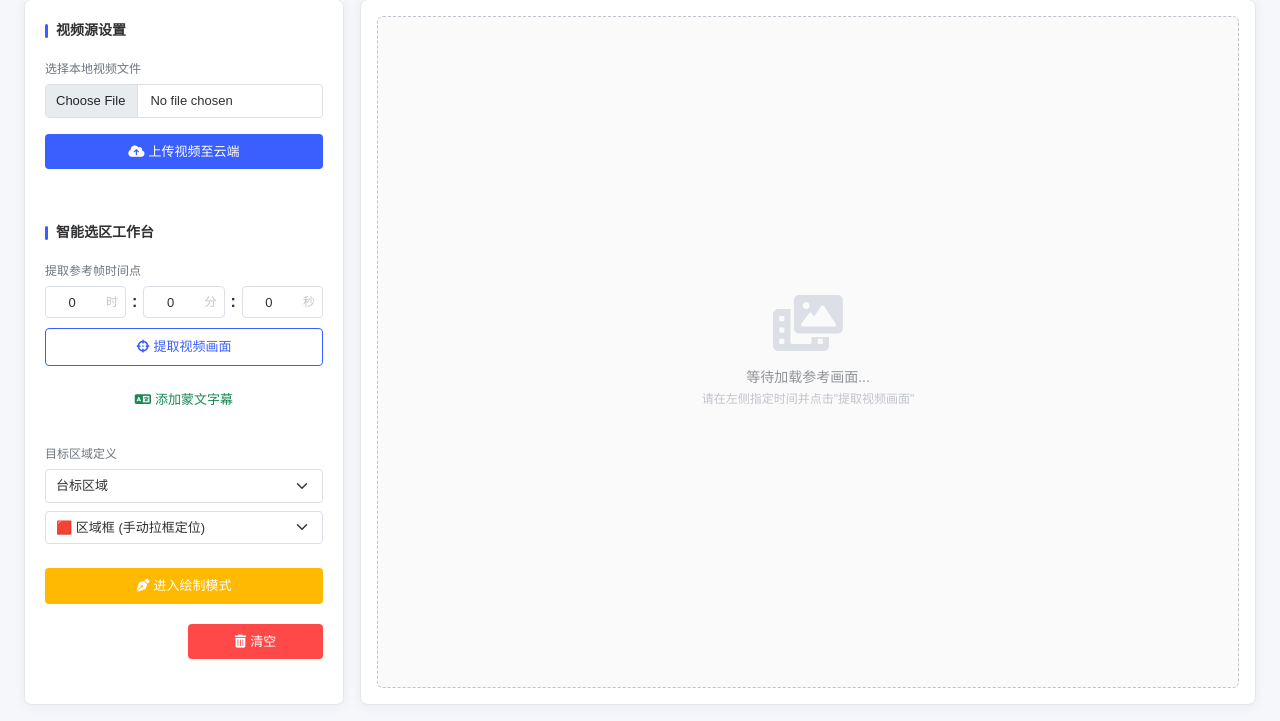
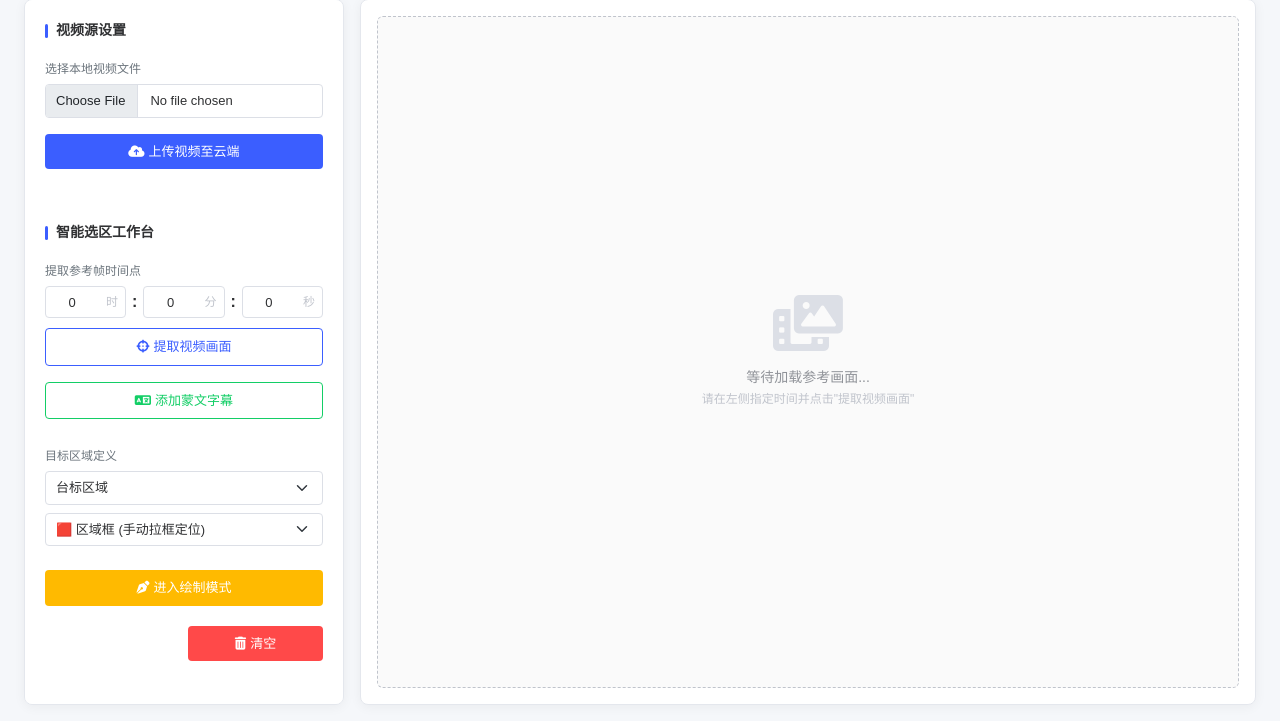
Before and after one commit to DaoZhang185/PropainterProjectToIMU, a FastAPI app: page / in a window 1280 px wide. Shown: the part 79-800 px from the top of the page. Run offline with FastAPI, Linux system fonts and the light colour scheme; some libraries are stand-ins or nearby versions.

Commit message:
解决已知bug

```diff
--- a/web/templates/index.html
+++ b/web/templates/index.html
@@ -64,8 +64,13 @@
 
         .btn-primary { background: var(--primary); color: white; }
         .btn-primary:hover { background: var(--primary-hover); color: white; }
+
         .btn-outline-primary { color: var(--primary); border: 1px solid var(--primary); background: transparent; }
         .btn-outline-primary:hover { background: var(--primary); color: white; border-color: var(--primary); }
+        /* 【新增】补齐蒙文开关按钮的绿色边框样式 */
+        .btn-outline-success { color: var(--success); border: 1px solid var(--success); background: transparent; }
+        .btn-outline-success:hover { background: var(--success); color: white; border-color: var(--success); }
+
         .btn-success { background: var(--success); color: white; }
         .btn-warning { background: var(--warning); color: white; }
         .btn-danger { background: var(--danger); color: white; }
```
